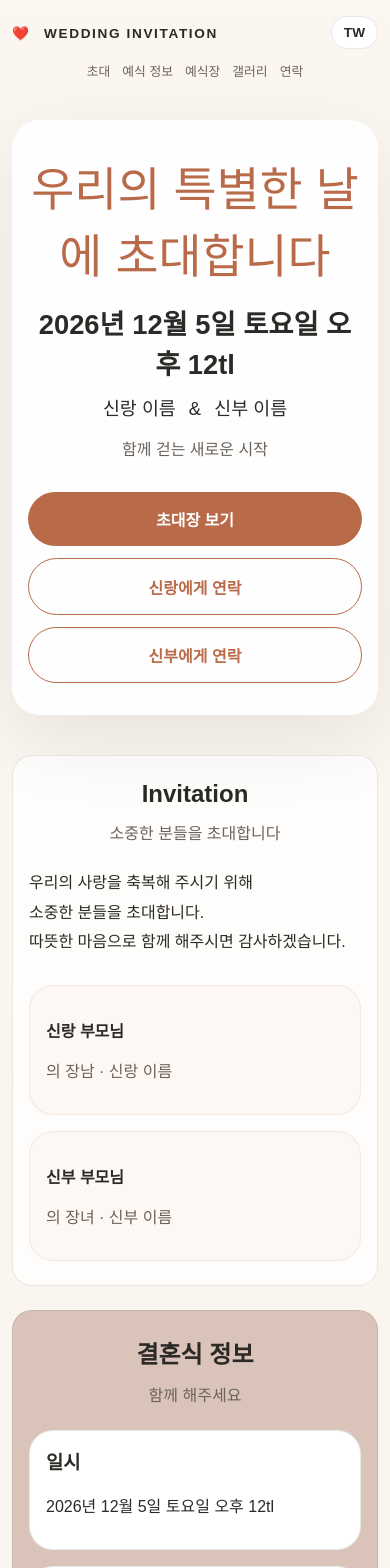
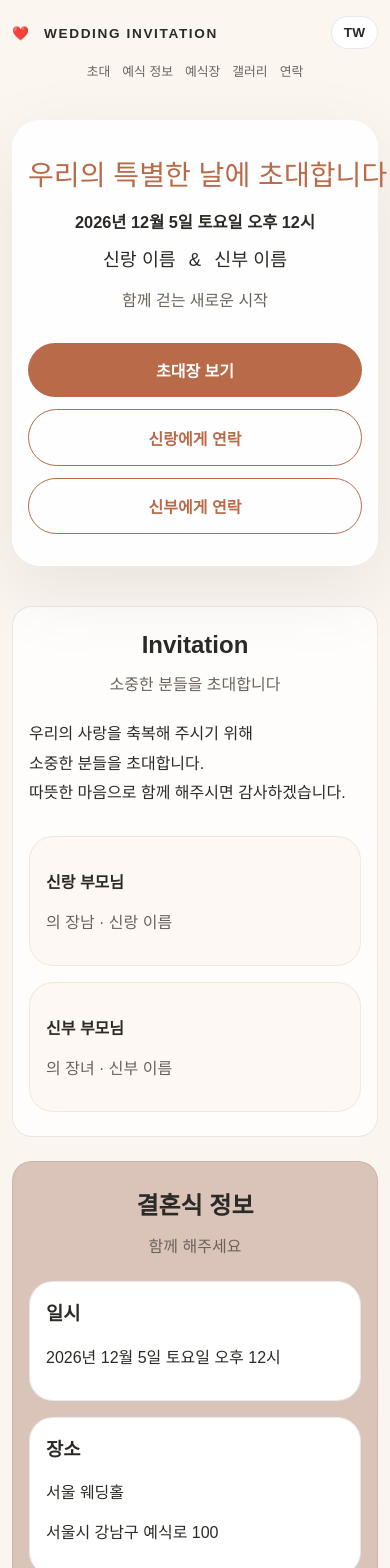
Before and after one commit to hyunwoooh5/wedding-invitation, a Jekyll site: the page built from index.html, in a window 390 px wide. Shown: the top 1568 px of the page. Built offline with Jekyll 4.4.1, drawn with Linux system fonts in a browser that asks for light colours; some web fonts are replaced.

Commit message:
resize font for date and title

```diff
--- a/_data/wedding.yml
+++ b/_data/wedding.yml
@@ -2,7 +2,7 @@ ko:
   couple:
     groom: "신랑 이름"
     bride: "신부 이름"
-    date: "2026년 12월 5일 토요일 오후 12tl"
+    date: "2026년 12월 5일 토요일 오후 12시"
     subtitle: "함께 걷는 새로운 시작"
 
   invitation_title: "우리의 특별한 날에 초대합니다"
--- a/assets/css/style.css
+++ b/assets/css/style.css
@@ -487,11 +487,13 @@ html.lang-en .cover-title {
   }
 
   .cover-title {
-    font-size: clamp(2.25rem, 12vw, 3.5rem);
+    font-size: clamp(1.35rem, 7.2vw, 2.25rem);
+    white-space: nowrap;
   }
 
   .cover-date {
-    font-size: clamp(1.35rem, 7vw, 2rem);
+    font-size: clamp(0.9rem, 4.2vw, 1.35rem);
+    white-space: nowrap;
   }
 
   .cover-actions .btn {
```
